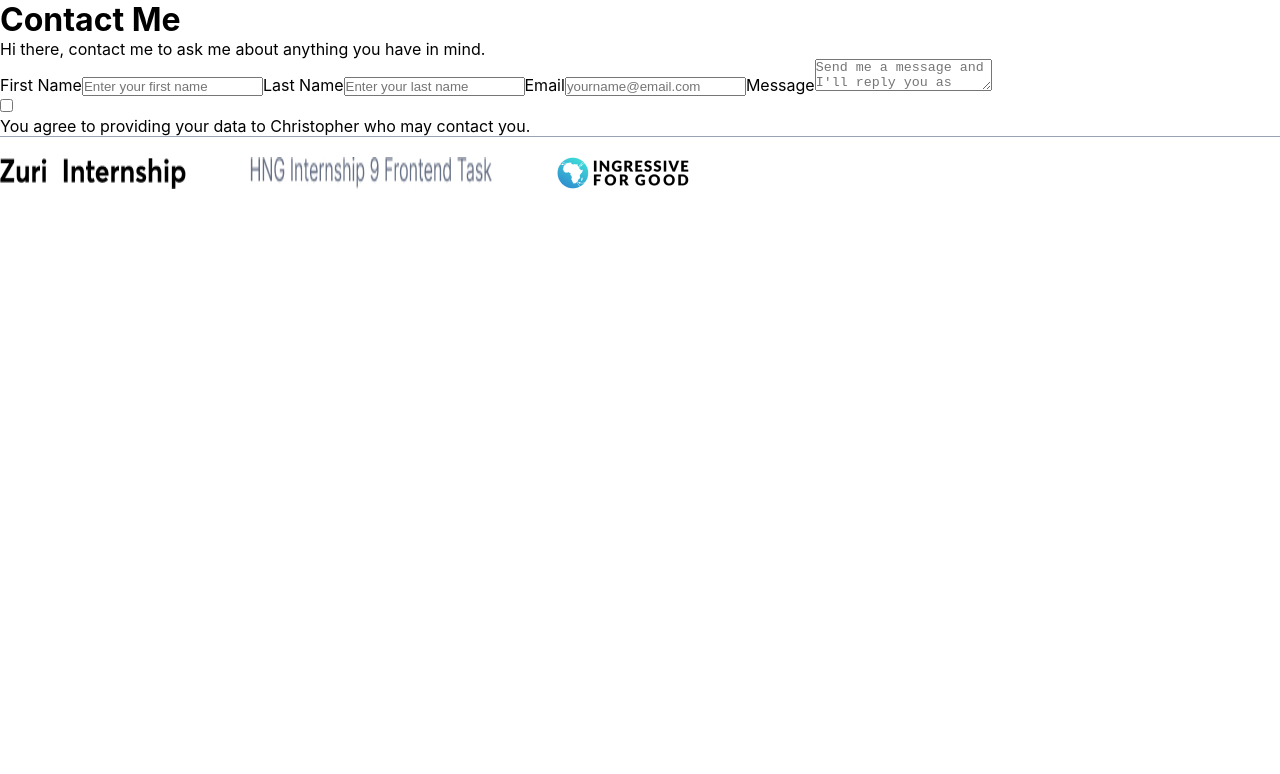
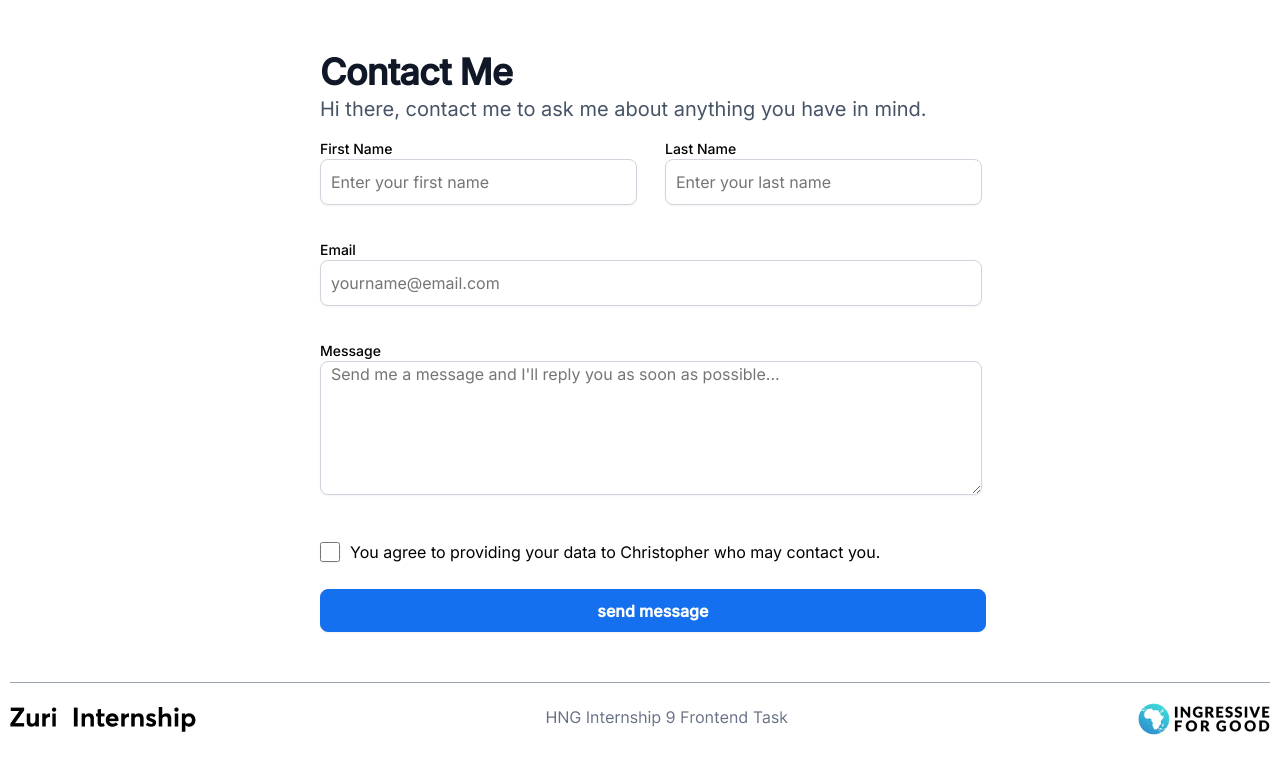
Before and after one commit to christofa/hn9-projects, a React (Create React App) app: page /contact in a window 1280 px wide. Shown: the top 774 px of the page. Built offline with nearby package versions, Linux system fonts and the light colour scheme.

Commit message:
added all functionalities

```diff
--- a/src/App.css
+++ b/src/App.css
@@ -81,8 +81,11 @@
 
 .footer {
   display: flex;
+  justify-content: space-between;
+  align-items: center;
   padding: 20px 0px;
-  gap: 64px;
+  margin: 10px;
+  /* gap: 10px; */
   border-top: 1.66667px solid #98a2b3;
 }
 
@@ -109,7 +112,7 @@
   }
 
   .footer {
-    flex-direction: column;
+    display: block;
     gap: 20px;
     width: 90%;
   }
--- /dev/null
+++ b/src/Contact.css
@@ -0,0 +1,191 @@
+@import url('https://fonts.googleapis.com/css2?family=Inter:wght@200;300;400;500&display=swap');
+
+.wrapper {
+ margin: 50px auto 50px auto;
+ width: 50%;
+}
+
+.first-name, .last-name, .email, .message {
+  font-family: 'Inter';
+font-style: normal;
+font-weight: 500;
+font-size: 14px;
+line-height: 20px;
+}
+
+.contact-header h1 {
+  font-family: "Inter";
+  font-style: normal;
+  font-weight: 600;
+  font-size: 36px;
+  line-height: 44px;
+  letter-spacing: -0.02em;
+  color: #101828;
+}
+
+.contact-header p {
+  font-family: "Inter";
+  font-style: normal;
+  font-weight: 400;
+  font-size: 20px;
+  line-height: 30px;
+  color: #475467;
+  margin-bottom: 15px;
+}
+
+.name-section {
+  display: grid;
+  grid-template-columns: repeat(2, 1fr);
+  gap: 50px;
+  margin-bottom: 20px;
+}
+
+.text-section {
+  display: flex;
+  flex-direction: column;
+  gap: 20px;
+}
+
+input {
+  font-family: "Inter";
+  font-style: normal;
+  font-weight: 400;
+  font-size: 16px;
+  line-height: 24px;
+  padding: 0 10px 0 10px;
+  border: 1px solid #d0d5dd;
+  outline: none;
+  box-shadow: 0px 1px 2px rgba(16, 24, 40, 0.05);
+  border-radius: 8px;
+  height: 35px;
+}
+
+.first-name input, .last-name input, .email input {
+  width: 100%;
+  height: 44px;
+  margin-bottom: 15px;
+}
+
+textarea {
+  width: 100%;
+  height: 132px;
+  font-family: "Inter";
+  font-style: normal;
+  font-weight: 400;
+  font-size: 16px;
+  line-height: 24px;
+  padding: 0 10px 0 10px;
+  border: 1px solid #d0d5dd;
+  outline: none;
+  box-shadow: 0px 1px 2px rgba(16, 24, 40, 0.05);
+  border-radius: 8px;
+  margin-bottom: 15px;
+}
+
+.message-default{
+  background: #ffffff;
+  border: 1px solid #d0d5dd;
+  box-shadow: 0px 1px 2px rgba(16, 24, 40, 0.05);
+  border-radius: 8px;
+}
+
+.red-border-error {
+  background: #ffffff;
+  border: 1px solid #f89687;
+  box-shadow: 0px 1px 2px rgba(16, 24, 40, 0.05), 0px 0px 0px 4px #ffd3cc;
+  border-radius: 8px;
+}
+
+.message-error {
+  font-family: "Inter";
+  font-style: normal;
+  font-weight: 500;
+  font-size: 14px;
+  line-height: 20px;
+  color: #f83f23;
+}
+
+form input:focus {
+  background: #ffffff;
+  border: 1px solid #84caff;
+  box-shadow: 0px 1px 2px rgba(16, 24, 40, 0.05);
+  border-radius: 8px;
+}
+
+form textarea:focus {
+  border: 1px solid #84caff;
+  box-shadow: 0px 1px 2px rgba(16, 24, 40, 0.05), 0px 0px 0px 4px #d1e9ff;
+  border-radius: 8px;
+}
+
+.contact-footer {
+  display: flex;
+  align-items: center;
+  gap: 10px;
+  margin-bottom: 25px;
+  margin-top: 25px;
+}
+
+.contact-footer input {
+  width: 20px;
+  height: 20px;
+  border: 1px solid #d0d5dd;
+  border-radius: 6px;
+  accent-color: #1570ef;
+  cursor: pointer;
+}
+
+.contact-footer p {
+  font-family: 'Inter';
+font-style: normal;
+font-weight: 400;
+font-size: 16px;
+line-height: 24px;
+}
+
+button {
+  width: 104%;
+  height: 43px;
+  background: #1570ef;
+  border: 1px solid #1570ef;
+  box-shadow: 0px 1px 2px rgba(16, 24, 40, 0.05);
+  border-radius: 8px;
+  font-family: "Inter";
+  font-style: normal;
+  font-weight: 600;
+  font-size: 16px;
+  line-height: 24px;
+  outline: none;
+  color: #ffffff;
+  cursor: pointer;
+}
+
+button:hover {
+  background: #175cd3;
+  border: 1px solid #175cd3;
+}
+
+button:active {
+  background: #b2ddff;
+  border: 1px solid #b2ddff;
+}
+
+@media only screen and (max-width: 480px) {
+  .wrapper {
+    width: 87%;
+    margin: 50px auto 50px 19px;
+  }
+  .name-section {
+    grid-template-columns: 1fr;
+    gap: 20px;
+  }
+  .email input {
+    width: 100%;
+  }
+   textarea {
+    width: 100%;
+  }
+  .contact-footer {
+    justify-content: center;
+  }
+}
--- a/src/components/Contact.js
+++ b/src/components/Contact.js
@@ -1,33 +1,105 @@
-import React from "react";
+import React, { useState } from "react";
+import "../Contact.css";
 
 export default function Contact() {
+
+  const [formData, setFormData] = useState({
+    firstName: "",
+    lastName: "",
+    email: "",
+    message: "",
+  });
+  const [submitted, setSubmitted] = useState(false);
+  const [valid, setValid] = useState(false)
+
+  function handleChange(event) {
+    setFormData((prevFormData) => {
+      return {
+        ...prevFormData,
+        [event.target.name]: event.target.value,
+      };
+    });
+  }
+
+  function submitForm(e) {
+    e.preventDefault();
+    if (formData.firstName && formData.lastName && formData.email) {
+      setValid(true)
+    }
+    setSubmitted((prevState) => !prevState);
+  }
+
+
   return (
-    <div>
+    <div className="wrapper">
       <div className="contact-header">
         <h1>Contact Me</h1>
         <p>Hi there, contact me to ask me about anything you have in mind.</p>
       </div>
 
-      <form>
-        <label>First Name
-        <input type="text" placeholder="Enter your first name"/>
-        </label>
-        <label>Last Name
-        <input type="text" placeholder="Enter your last name"/>
-        </label>
-        <label>Email
-        <input type="text" placeholder="yourname@email.com"/>
-        </label>
-        <label>Message
-          <textarea
-          placeholder="Send me a message and I'll reply you as soon as possible...">
-          </textarea>
-        </label>
-        <div>
-          <input type="checkbox"/>
-          <p>You agree to providing your data to Christopher who may contact you.</p>
+      <form onSubmit={submitForm}>
+        <div className="name-section">
+          <label className="first-name">
+            First Name <br />
+            <input
+              type="text"
+              placeholder="Enter your first name"
+              value={formData.firstName}
+              onChange={handleChange}
+              name="firstName"
+            />
+            {submitted &&  !formData.firstName? <span>This is a hint text to help user.</span> : null}
+          </label>
+
+          <label className="last-name">
+            Last Name <br />
+            <input
+              type="text"
+              placeholder="Enter your last name"
+              value={formData.lastName}
+              onChange={handleChange}
+              name="lastName"
+            />
+            {submitted &&  !formData.lastName? <span>This is a hint text to help user.</span>: null}
+          </label>
 
         </div>
+
+        <div className="text-section">
+          <label className="email">
+            Email <br />
+            <input
+              type="text"
+              placeholder="yourname@email.com"
+              value={formData.email}
+              onChange={handleChange}
+              name="email"
+            />
+            {submitted &&  !formData.email? <span>This is a hint text to help user.</span> : null}
+          </label>
+
+
+          <label className="message">
+            Message <br />
+            <textarea
+              placeholder="Send me a message and I'll reply you as soon as possible..."
+              value={formData.message}
+              name="message"
+              className={submitted &&  !formData.message? "red-border-error":"message-default"}
+            ></textarea>
+            {submitted &&  !formData.message? <span className="message-error">Please enter a message</span> : null}
+          </label>
+
+        </div>
+
+        <div className="contact-footer">
+          <input type="checkbox" />
+          <p>
+            You agree to providing your data to Christopher who may contact you.
+          </p>
+        </div>
+
+        <button>send message</button>
       </form>
     </div>
   );
```
